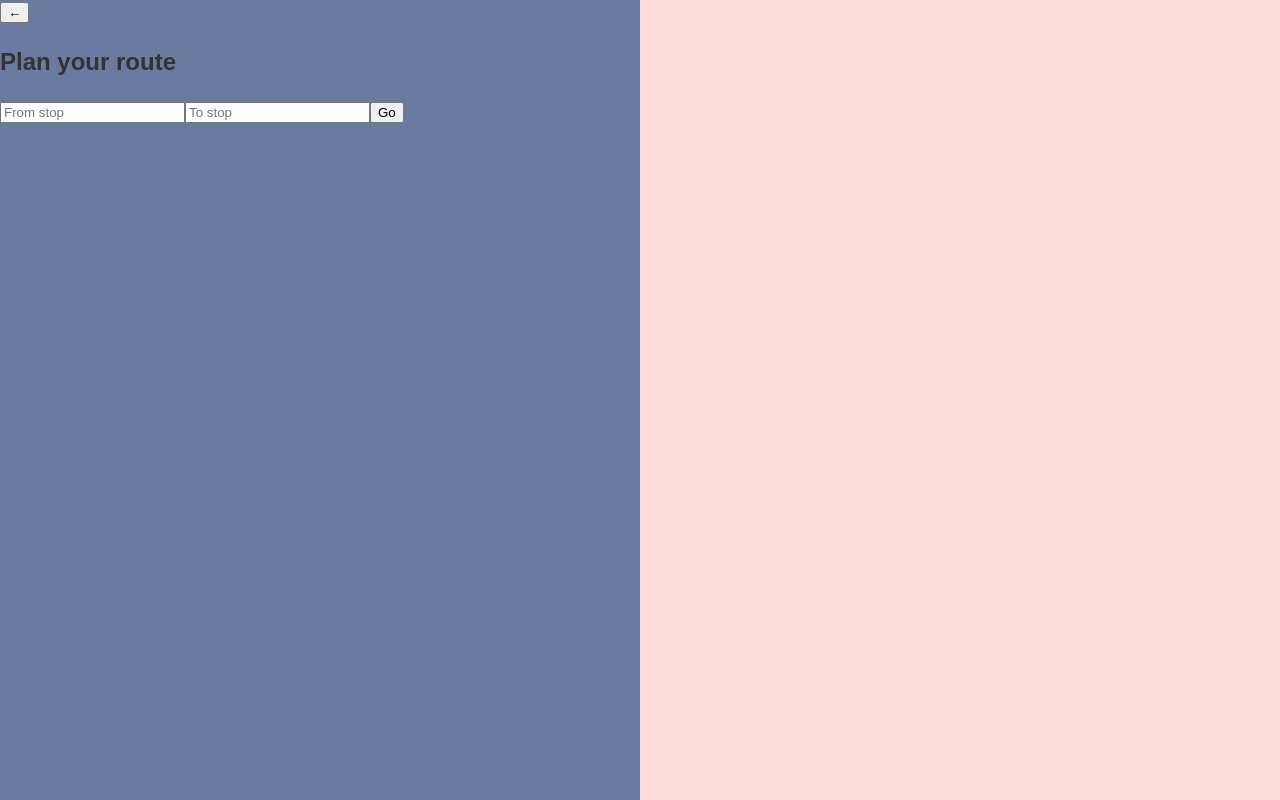
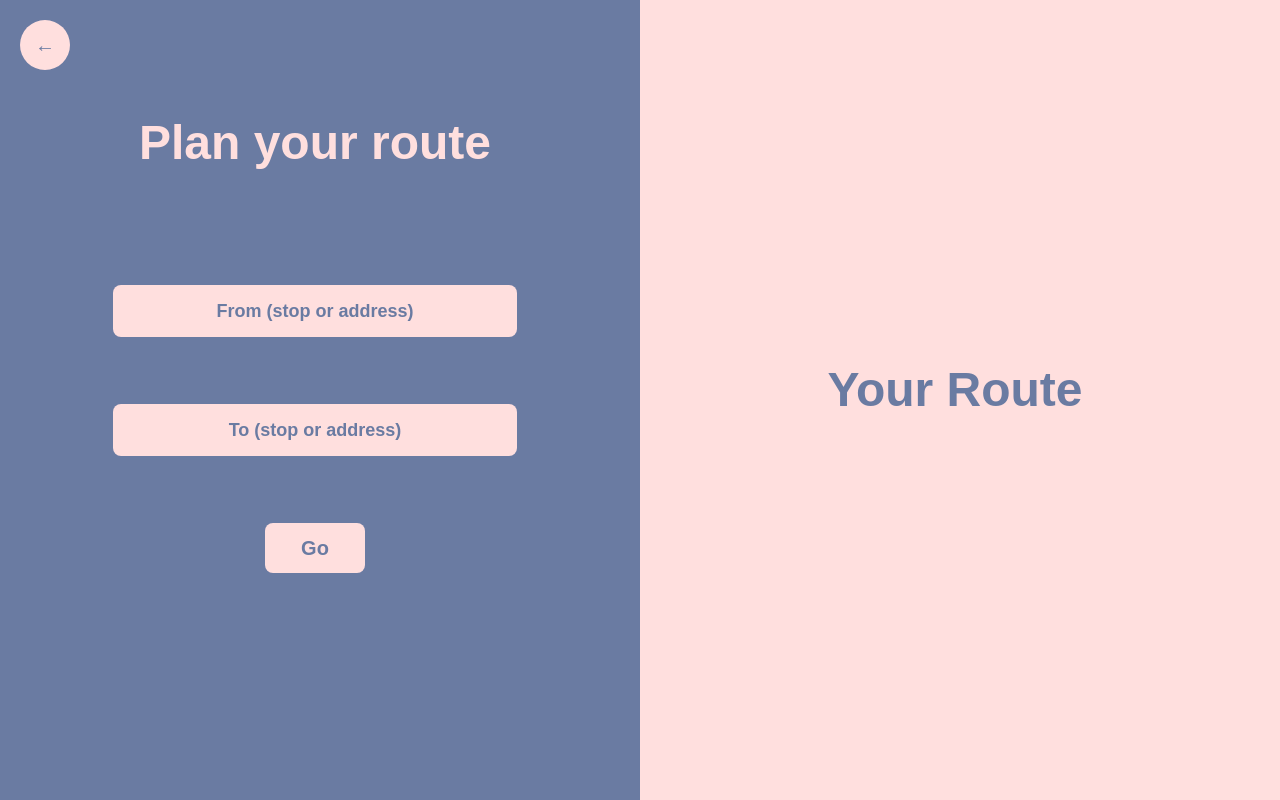
Before and after one commit to dandayo/hsl_api, a React (Vite) app: page /search/search in a window 1280 px wide. Built offline with nearby package versions, Linux system fonts and the light colour scheme.

Commit message:
Made a styles for Search and ready to build. Project is done! :)

```diff
--- a/src/App.css
+++ b/src/App.css
@@ -2,8 +2,7 @@ body {
     margin: 0;
     font-family: sans-serif;
     background: linear-gradient(to right, #6A7BA2 50%, #FFDFDE 50%);
-    color: #333;
-    min-height: 100vh;
+    height: 100vh;
     width:100vw;
 }
 .body{
@@ -23,13 +22,15 @@ body {
 .main{
     display: flex;
     width:100vw;
-    height: 90vh;
-    align-items: flex-start;
+}
+.date{
+    height: 10vh;
 }
 
 .bus{
     width: 100%;
     display: flex;
+    height: 90vh;
     flex-direction: column;
     align-items: center;
     justify-content: space-evenly;
@@ -38,6 +39,7 @@ body {
 
 .weather{
     width: 100%;
+    height: 90vh;
     display: flex;
     flex-direction: column;
     justify-content: space-evenly;
@@ -80,3 +82,28 @@ body {
 .time{
     color: #FFDFDE;
 }
+
+@media (max-width: 979px) {
+  /* Styles for tablets and smaller screens */
+  body {
+        margin: 0;
+        font-family: sans-serif;
+        background: #6A7BA2;
+        color: #FFDFDE;
+        width:100vw;
+    }
+
+    .main{
+        display: flex;
+        flex-direction: column;
+        align-items: center;
+    }
+
+    .year{
+        color: #FFDFDE;
+    }
+}
+
+@media (max-width: 480px) {
+  /* Styles for mobile phones and smaller screens */
+}
--- a/src/components/search/search.css
+++ b/src/components/search/search.css
@@ -1,20 +1,211 @@
-.backButton{
+.btn-back{
     flex: 1;
-    margin: 50px  50px;
     padding: 20px 20px;
+    height: 50px;
+    width: 50px;
     font-size: 20px;
-    font-weight: bold;
     border: none;
     background-color: #FFDFDE;
     color: #6A7BA2 ;
-    border-radius: 100%;
+    border-radius: 50%;
     cursor: pointer;
+    display: flex;
+    align-items: center;
+    justify-content: center;
+    position: absolute;
+    top: 20px;
+    left: 20px;
 }
 
-.searchMain {
+.search-main {
     width: 100vw;
+    display: flex;
+    justify-content: space-between;
+}
+.title{
+  font-size: 3rem;
+  color: #FFDFDE;
+}
+
+.form{
+  height: 80vh;
+  width: 50%;
+  display: flex;
+  flex-direction: column;
+  text-align: center;
+  align-items: center;
+  justify-content: space-evenly;
+}
+
+.input-field{
+  width: 50vh;
+  height: 50px;
+  border-radius: 8px;
+  border: none;
+  background-color: #FFDFDE;
+}
+
+ input{
+  color: #6A7BA2;
+  text-align: center;
+  font-size: large;
+  font-weight: 600;
+}
+
+.input-field::placeholder{
+  color: #6A7BA2;
+  text-align: center;
+  font-size: large;
+}
+
+.input-field:focus{
+  outline: 3px solid #b2c1e6;
+
+}
+.input-field:focus::placeholder {
+  opacity: 0;
+}
+
+.btn-go{
+  padding: 0.5rem 1rem;
+  align-items:  center;
+  font-size: 1.25rem;
+  width: 100px;
+  height: 50px!important;
+  border: none;
+  background-color: #FFDFDE;
+  color: #6A7BA2 ;
+  border-radius: 8px;
+  cursor: pointer;
+  font-weight: bold;
+}
+
+.btn-go:active{
+  outline: 3px solid #b2c1e6;
+
 }
 
 .search{
     width: 50vw;
 }
+
+ul.suggest-list {
+  list-style-type:none;
+}
+
+li.suggest-item {
+  color: #FFDFDE;
+  font-size: 1.5rem;
+  cursor:pointer;
+  padding-top: 10px;
+
+}
+
+.result{
+  height: 95vh;
+  width: 50%;
+  display: flex;
+  flex-direction: column;
+  text-align: center;
+  align-items: center;
+  justify-content: space-evenly;
+  overflow-y: auto;
+  padding: 10px;
+}
+
+.result h2{
+  font-size: 3rem;
+  color: #6A7BA2;
+}
+
+.result-box{
+  width: 40vw;
+  border: 1px solid #6A7BA2;
+  border-radius: 15px;
+}
+
+.departure{
+  padding-top: 20px;
+  border-top: 1px solid #6A7BA2;
+}
+
+.walk{
+  padding-bottom: 20px;
+  border-bottom: 1px solid #6A7BA2;
+}
+
+.option{
+  font-weight: bold;
+  font-size: x-large!important;
+}
+
+.route-map{
+  padding-top: 10px;
+  padding-bottom: 10px;
+}
+
+.result-box{
+  margin-top: 15px;
+}
+
+.result-box p{
+  color: #6A7BA2;
+  font-size: 1.2rem;
+}
+
+.result-info{
+  font-weight: bold;
+}
+
+
+@media (max-width: 979px) {
+  /* Styles for tablets and smaller screens */
+
+  .search-main{
+    flex-direction: column;
+    background-color: #6A7BA2;
+    align-items: center;
+  }
+
+  .form{
+    width: 95vw;
+  }
+
+  .input-field{
+
+  }
+
+  input.input-field{
+    width: 80vw;
+  }
+
+  .result h2{
+    color: #FFDFDE;
+  }
+
+  .result{
+    width: 95vw;
+
+  }
+
+  .result-box{
+    width: 90vw;
+    border: 1px solid #FFDFDE;
+  }
+
+  .departure{
+    border-top: 1px solid #FFDFDE;
+  }
+
+  .walk{
+    border-bottom: 1px solid #FFDFDE;
+  }
+
+  .result p{
+    color: #FFDFDE;
+  }
+}
+
+@media (max-width: 480px) {
+  /* Styles for mobile phones and smaller screens */
+}
--- a/src/components/search/search.jsx
+++ b/src/components/search/search.jsx
@@ -2,166 +2,221 @@ import React, { useState, useRef } from 'react';
 import { useNavigate } from 'react-router-dom';
 import './search.css';
 
+// URLs and key
 const GEOCODE_URL = 'https://api.digitransit.fi/geocoding/v1/autocomplete';
 const PLAN_URL = 'http://localhost:3001/api/plan';
 const API_KEY = '443c7d32d16745ed85de9dd47b911cf2';
 
 export default function Search() {
   const navigate = useNavigate();
-  const [fromInput, setFromInput] = useState('');
-  const [toInput, setToInput] = useState('');
-  const [fromStop, setFromStop] = useState(null);
-  const [toStop, setToStop] = useState(null);
-  const [message, setMessage] = useState('');
-  const t1 = useRef();
-  const t2 = useRef();
+
+  // Input and coordinates
+  const [fromText, setFromText] = useState('');
+  const [toText, setToText] = useState('');
+  const [fromCoords, setFromCoords] = useState(null);
+  const [toCoords, setToCoords] = useState(null);
+
+  // Suggestions (stops and addresses)
   const [suggestFrom, setSuggestFrom] = useState([]);
   const [suggestTo, setSuggestTo] = useState([]);
 
-  // Request autocomplete suggestions from Digitransit
-  const fetchSuggestions = async (text, setSuggestions) => {
-    if (!text) return setSuggestions([]);
+  // Route options
+  const [routes, setRoutes] = useState([]);
+
+  // Debounce refs
+  const debounceFrom = useRef();
+  const debounceTo = useRef();
+
+  // Fetch suggestions (stop,address,station,street,venue)
+  const fetchSuggestions = async (text, setter) => {
+    if (!text) return setter([]);
     try {
-      const res = await fetch(`${GEOCODE_URL}?text=${encodeURIComponent(text)}&layers=stop`, {
-        headers: { 'digitransit-subscription-key': API_KEY }
-      });
-      const json = await res.json();
-      setSuggestions(json.features || []);
-    } catch (e) {
-      console.error('Suggest error:', e);
-      setSuggestions([]);
+      const res = await fetch(
+        `${GEOCODE_URL}?text=${encodeURIComponent(text)}&layers=stop,address,station,street,venue`,
+        { headers: { 'digitransit-subscription-key': API_KEY } }
+      );
+      const { features } = await res.json();
+      setter(features || []);
+    } catch (err) {
+      console.error('Suggest error:', err);
+      setter([]);
     }
   };
 
-  const onChangeFrom = e => {
-    clearTimeout(t1.current);
+  const onFromChange = e => {
+    clearTimeout(debounceFrom.current);
     const val = e.target.value;
-    setFromInput(val);
-    setFromStop(null);
-    t1.current = setTimeout(() => fetchSuggestions(val, setSuggestFrom), 300);
+    setFromText(val);
+    setFromCoords(null);
+    debounceFrom.current = setTimeout(() => fetchSuggestions(val, setSuggestFrom), 600);
   };
 
-  const onChangeTo = e => {
-    clearTimeout(t2.current);
+  const onToChange = e => {
+    clearTimeout(debounceTo.current);
     const val = e.target.value;
-    setToInput(val);
-    setToStop(null);
-    t2.current = setTimeout(() => fetchSuggestions(val, setSuggestTo), 300);
+    setToText(val);
+    setToCoords(null);
+    debounceTo.current = setTimeout(() => fetchSuggestions(val, setSuggestTo), 600);
   };
 
-  // Save selected stop from suggestions
-  const selectStop = (feature, setInput, setStop, setSuggestions) => {
-    setInput(feature.properties.label);
-    // Store the coordinates [lon, lat] from the feature geometry
-    const [lon, lat] = feature.geometry.coordinates;
-    setStop({ lat, lon });
-    setSuggestions([]);
+  const pickStopOrAddress = (f, setText, setCoords, clearList) => {
+    setText(f.properties.label);
+    const [lon, lat] = f.geometry.coordinates;
+    setCoords({ lat, lon });
+    clearList([]);
   };
 
-  // When form is submitted, call Digitransit routing API
-  const handleSubmit = async e => {
+  // Plan 3 routes
+  const onSubmit = async e => {
     e.preventDefault();
-    if (!fromStop || !toStop) {
-      setMessage('Please choose both stops from the list.');
+    if (!fromCoords || !toCoords) {
+      console.error('Both points must be selected');
       return;
     }
-    setMessage(`Searching route from ${fromInput} to ${toInput}...`);
 
     const query = `
       query Plan($aLat: Float!, $aLon: Float!, $bLat: Float!, $bLon: Float!) {
-        plan(from: {lat: $aLat, lon: $aLon}, to: {lat: $bLat, lon: $bLon}, numItineraries: 3) {
+        plan(
+          from: {lat: $aLat, lon: $aLon}, to: {lat: $bLat, lon: $bLon}, numItineraries: 3
+        ) {
           itineraries {
             duration
             walkDistance
             legs {
               mode
-              from {
-                name
-                stop{
-                  name
-                  code
-                }
-              }
-              to   {
-                name
-          			stop{
-                  name
-                  code
-                }
-              }
-              trip {
-                routeShortName
-                tripShortName
-               }
+              startTime
+              from { name stop { name code } }
+              to   { name stop { name code } }
+              trip { routeShortName tripShortName }
             }
           }
         }
       }
     `;
-    const variables = { aLat: fromStop.lat, aLon: fromStop.lon, bLat: toStop.lat, bLon: toStop.lon };
+
+    const variables = {
+      aLat: fromCoords.lat,
+      aLon: fromCoords.lon,
+      bLat: toCoords.lat,
+      bLon: toCoords.lon,
+    };
 
     try {
       const res = await fetch(PLAN_URL, {
         method: 'POST',
-        headers: {
-          'Content-Type': 'application/json',
-          'digitransit-subscription-key': API_KEY
-        },
-        body: JSON.stringify({ query, variables })
+        headers: { 'Content-Type': 'application/json' },
+        body: JSON.stringify({ query, variables }),
       });
-
-      const text = await res.text();
-      let json;
-      try {
-        json = JSON.parse(text);
+      if (!res.ok) throw new Error(res.statusText);
+      const { data } = await res.json();
+      setRoutes(data.plan.itineraries || []);
     } catch (err) {
-        console.error('Invalid JSON:', text, err);
-        throw new Error('Invalid response format');
-      }
-
-      if (json.errors) {
-        console.error('GraphQL errors:', json.errors);
-        throw new Error(json.errors.map(e => e.message).join('; '));
-      }
-
-      console.log('Routing result:', json.data);
-      setMessage(JSON.stringify(json.data.plan.itineraries, null, 2));
-    } catch (err) {
-      console.error('Routing error:', err);
-      setMessage(`Routing error: ${err.message}`);
+      console.error('Plan error:', err);
     }
   };
 
+  // Format seconds into minutes
+  const formatTime = sec => {
+    const m = Math.floor(sec / 60);
+    return `${m}min`;
+  };
+
+  const bigLetter = (word) => {
+    return word.charAt(0).toUpperCase() + word.slice(1).toLowerCase();
+  };
+
+  // Format departure time (Unix ms -> HH:MM)
+  const formatDepartureTime = (ms) => {
+    if (!ms) return '—';
+    const date = new Date(ms);
+    const h = date.getHours().toString().padStart(2, '0');
+    const m = date.getMinutes().toString().padStart(2, '0');
+    return `${h}:${m}`;
+  };
+
   return (
-    <div className="searchMain">
-      <button onClick={() => navigate(-1)} className="back-button">←</button>
-      <h2>Plan your route</h2>
-      <form onSubmit={handleSubmit}>
-        <input value={fromInput} onChange={onChangeFrom} placeholder="From stop" />
+    <div>
+      <button className="btn-back" onClick={() => navigate(-1)}>←</button>
+      <div className="search-main">
+        <form className="form" onSubmit={onSubmit}>
+          <h2 className="title">Plan your route</h2>
+
+          {/* From input */}
+          <div className="input-group">
+            <input
+              className="input-field"
+              value={fromText}
+              onChange={onFromChange}
+              placeholder="From (stop or address)"
+            />
             {suggestFrom.length > 0 && (
-          <ul className="suggestions">
-            {suggestFrom.map(f => (
-              <li key={f.properties.id} onClick={() => selectStop(f, setFromInput, setFromStop, setSuggestFrom)}>
+              <ul className="suggest-list">
+                {suggestFrom.slice(0, 5).map(f => (
+                  <li
+                    key={f.properties.id}
+                    className="suggest-item"
+                    onClick={() => pickStopOrAddress(f, setFromText, setFromCoords, setSuggestFrom)}
+                  >
                     {f.properties.label}
                   </li>
                 ))}
               </ul>
             )}
+          </div>
 
-        <input value={toInput} onChange={onChangeTo} placeholder="To stop" />
+          {/* To input */}
+          <div className="input-group">
+            <input
+              className="input-field"
+              value={toText}
+              onChange={onToChange}
+              placeholder="To (stop or address)"
+            />
             {suggestTo.length > 0 && (
-          <ul className="suggestions">
-            {suggestTo.map(f => (
-              <li key={f.properties.id} onClick={() => selectStop(f, setToInput, setToStop, setSuggestTo)}>
+              <ul className="suggest-list">
+                {suggestTo.slice(0, 5).map(f => (
+                  <li
+                    key={f.properties.id}
+                    className="suggest-item"
+                    onClick={() => pickStopOrAddress(f, setToText, setToCoords, setSuggestTo)}
+                  >
                     {f.properties.label}
                   </li>
                 ))}
               </ul>
             )}
+          </div>
 
-        <button type="submit">Go</button>
+          <button className="btn-go" type="submit">Go</button>
         </form>
-      {message && <pre className="message">{message}</pre>}
+
+        {/* Show 3 route options */}
+        <div className='result'>
+          <h2>Your Route</h2>
+          {routes.map((r, idx) => (
+            <div key={idx} className="result-box">
+              <p className="option">Option {idx + 1}</p>
+              <p className="departure">Departure: <span className='departure-time result-info'>{formatDepartureTime(r.legs[0]?.startTime)}</span></p>
+              <p>Duration: <span className='duration-time result-info'>{formatTime(r.duration)}</span></p>
+              <p className="walk">
+                Walk: <span className="distance result-info">{Math.round(r.walkDistance)}</span>m
+              </p>
+              {r.legs.map((leg, i) => (
+                <div className='route-map'>
+                  <p key={i}>
+                    {bigLetter(leg.mode === 'RAIL' ? 'Train' : leg.mode)}
+                    <span className='result-info'>{leg.trip?.routeShortName && ` ${leg.trip.routeShortName}`}</span>
+                    {` from ${leg.from.name}`}
+                    <span className='result-info'>{leg.from.stop?.code && ` (stop code ${leg.from.stop.code})`}</span>
+                    {` to ${leg.to.name}`}
+                    <span className='result-info'>{leg.to.stop?.code && ` (stop code ${leg.to.stop.code})`}</span>
+                  </p>
+                </div>
+              ))}
+            </div>
+          ))}
+        </div>
+      </div>
     </div>
   );
 }
--- a/src/index.css
+++ b/src/index.css
@@ -5,7 +5,7 @@
   width: 100%;
   color-scheme: light dark;
   color: rgba(255, 255, 255, 0.87);
-  background-color: #242424;
+  background: linear-gradient(to right, #6A7BA2 50%, #FFDFDE 50%);
   display: flex;
   font-synthesis: none;
   text-rendering: optimizeLegibility;
```
Also changed, not shown: api/proxy.js (+13 -9 lines), src/components/bus/bus.css (+17 -0 lines), src/components/bus/bus.jsx (+25 -59 lines), src/components/weather/weather.css (+33 -0 lines), 1 other file (tests, documents, lock files or other folders). Lines whose indentation alone changed are shown as unchanged.
